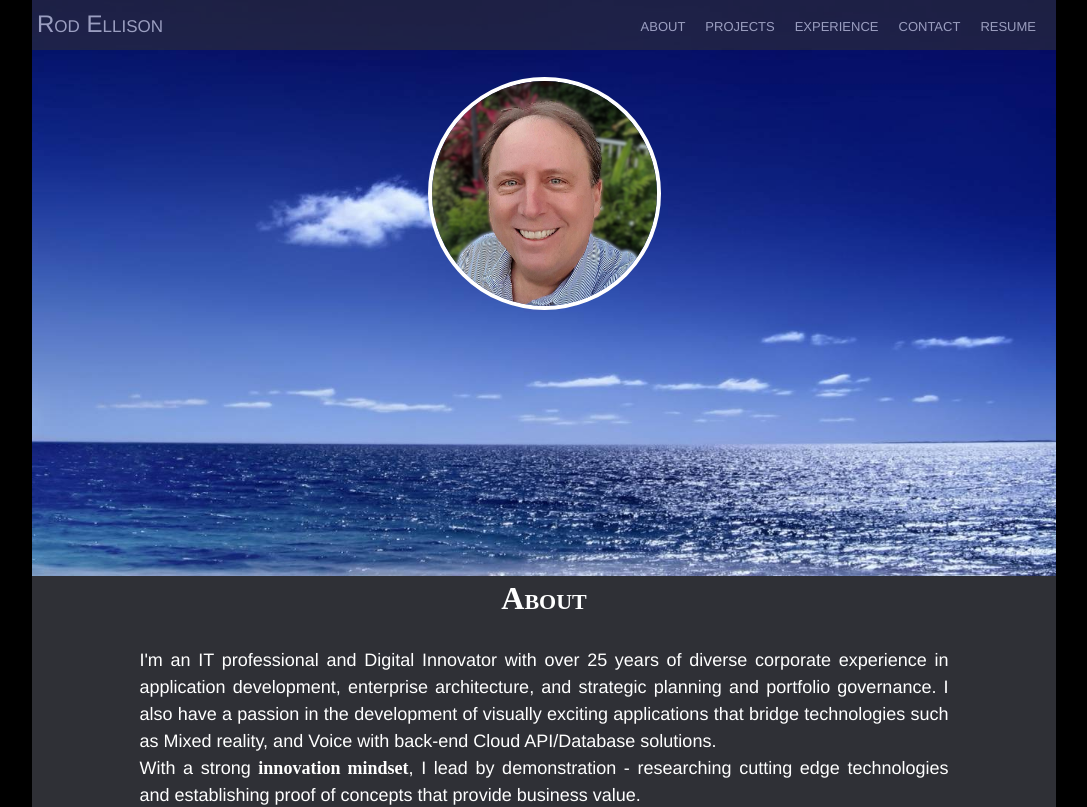
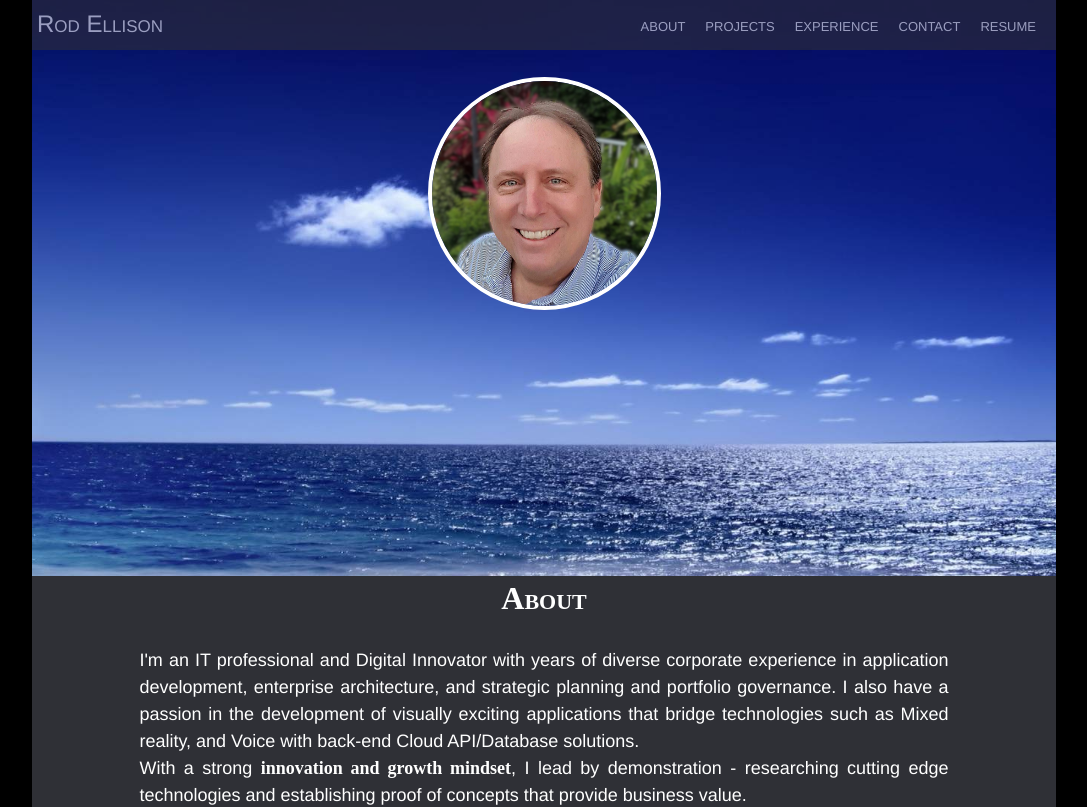
Before and after one commit to rodellison/react-resume, a React (Create React App) app: page / in a window 1280 px wide. Shown: the top 807 px of the page, without its empty margins (96-1183 px from the left). Built offline with nearby package versions, Linux system fonts and the light colour scheme.

Commit message:
revising about page

```diff
--- a/src/app/components/AboutPage.jsx
+++ b/src/app/components/AboutPage.jsx
@@ -7,8 +7,8 @@ class AboutPage extends React.Component {
       <div id="pageContent" className="animated fadeInLeft">
         <h1>About</h1>
         <div className="boxOfText">
-          <p>I&#39;m an IT professional and Digital Innovator with over 25 years of diverse corporate experience in application development, enterprise architecture, and strategic planning and portfolio governance. I also have a passion in the development of visually exciting applications that bridge technologies such as Mixed reality, and Voice with back-end Cloud API/Database solutions.</p>
-          <p>With a strong <b>innovation mindset</b>, I lead by demonstration - researching cutting edge technologies and establishing proof of concepts that provide business value. </p>
+          <p>I&#39;m an IT professional and Digital Innovator with years of diverse corporate experience in application development, enterprise architecture, and strategic planning and portfolio governance. I also have a passion in the development of visually exciting applications that bridge technologies such as Mixed reality, and Voice with back-end Cloud API/Database solutions.</p>
+          <p>With a strong <b>innovation and growth mindset</b>, I lead by demonstration - researching cutting edge technologies and establishing proof of concepts that provide business value. </p>
         </div>
 
         <div className="groupedText">
```
